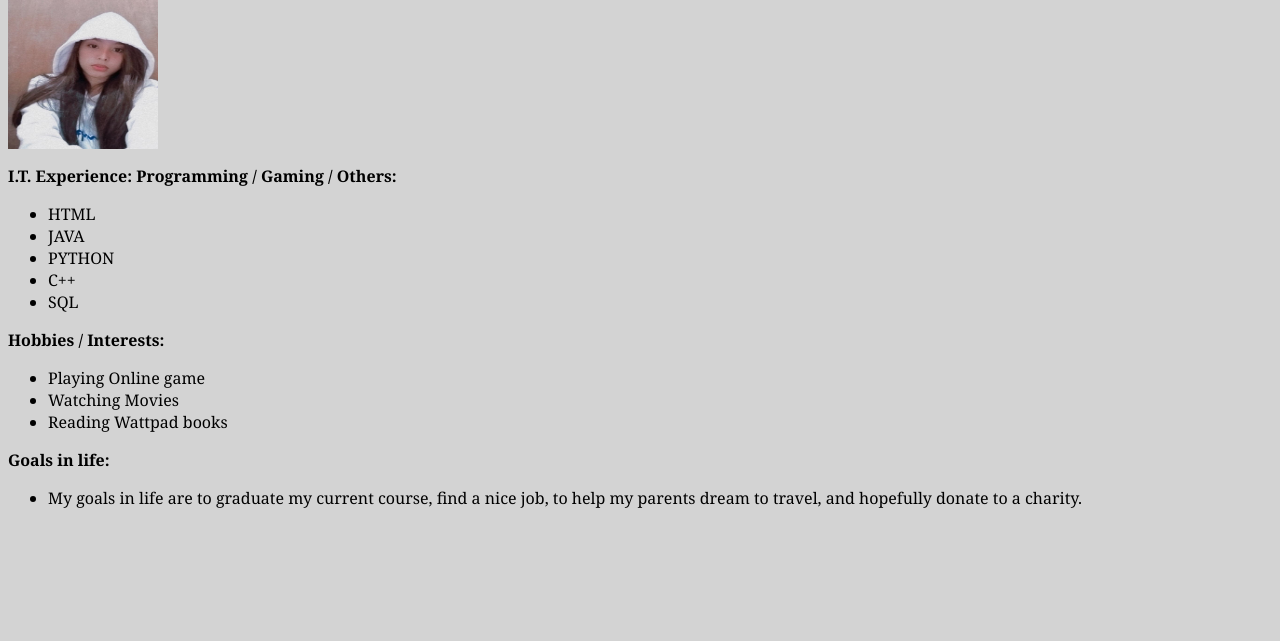
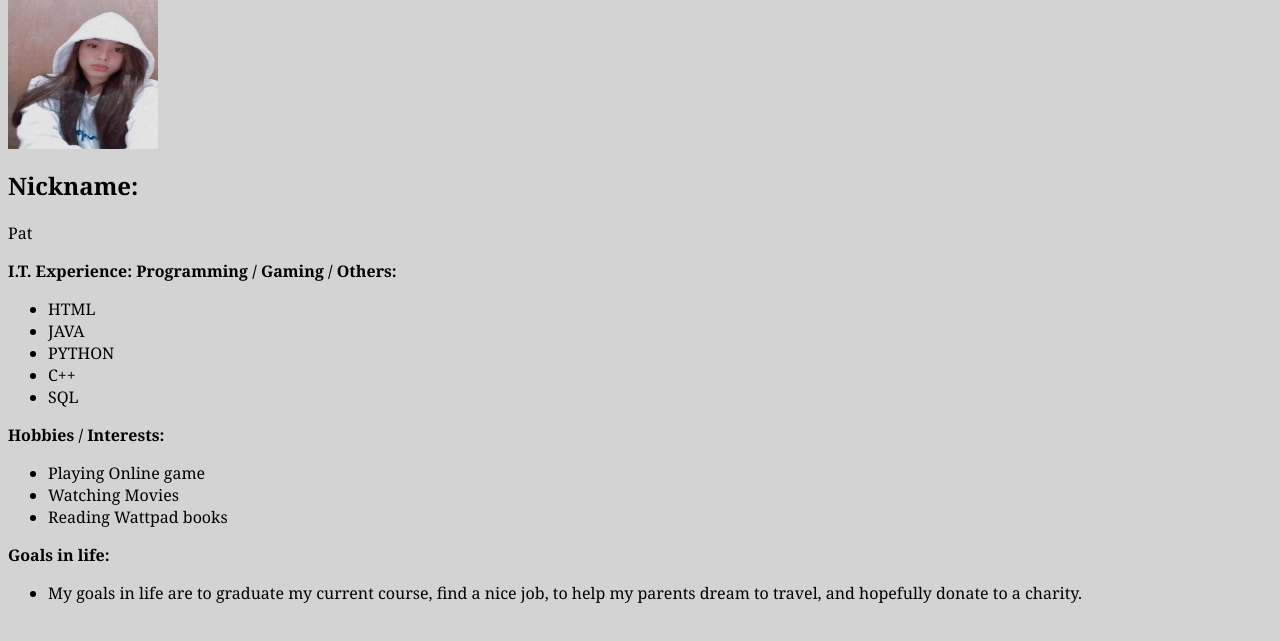
Before and after one commit to PatMeltran/PatMeltran.github.io, a plain HTML site: page index.html in a window 1280 px wide. Shown: the part 73-714 px from the top of the page. Drawn offline with Linux system fonts and the light colour scheme.

Commit message:
Update index.html

```diff
--- a/index.html
+++ b/index.html
@@ -12,6 +12,8 @@
 
 <h1>Introduction!</h1>
 <img src= "pat.jpg" alt="My Photo" width="150" height="150">
+<h2 class = "nickname">Nickname:</h2>
+<p class = "nickname">Pat</p>
 <p> <b>I.T. Experience: Programming / Gaming / Others:</b> </p>
 	<ul>
 		<li> HTML </li>
```
